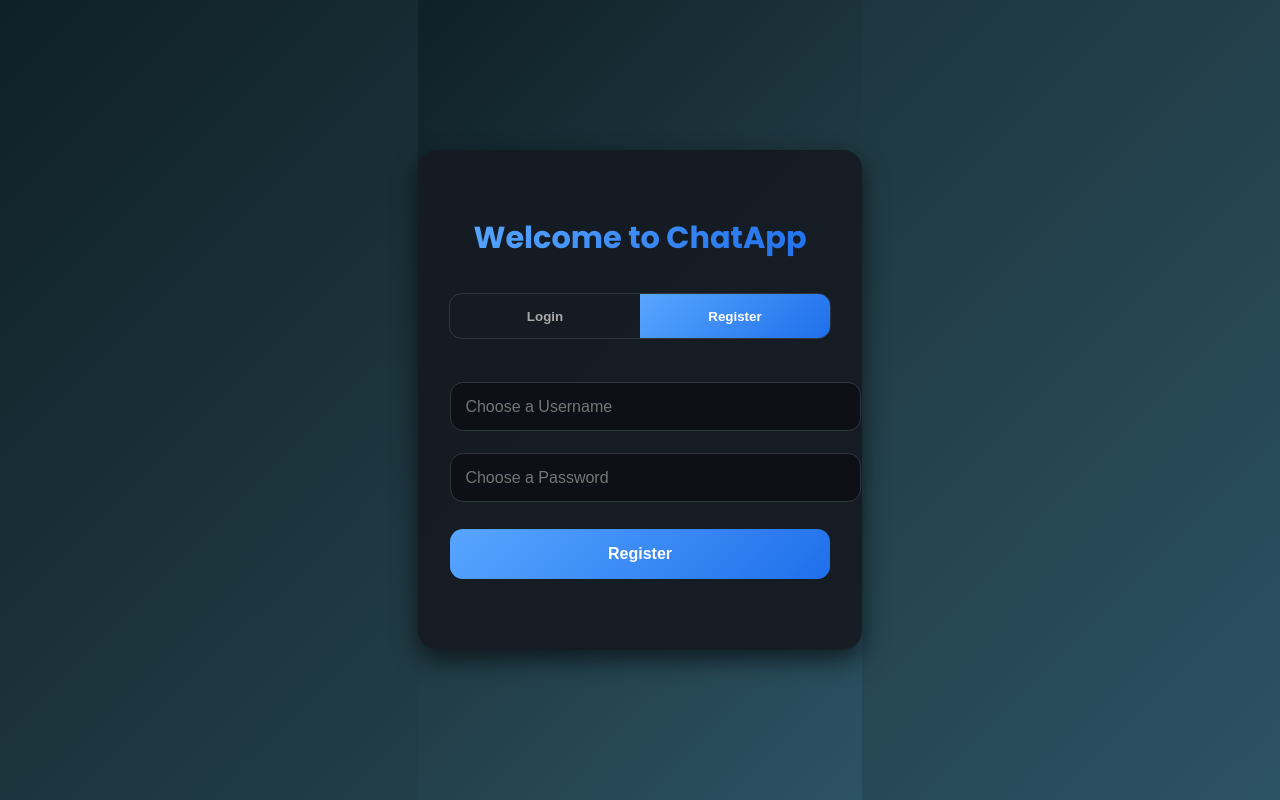
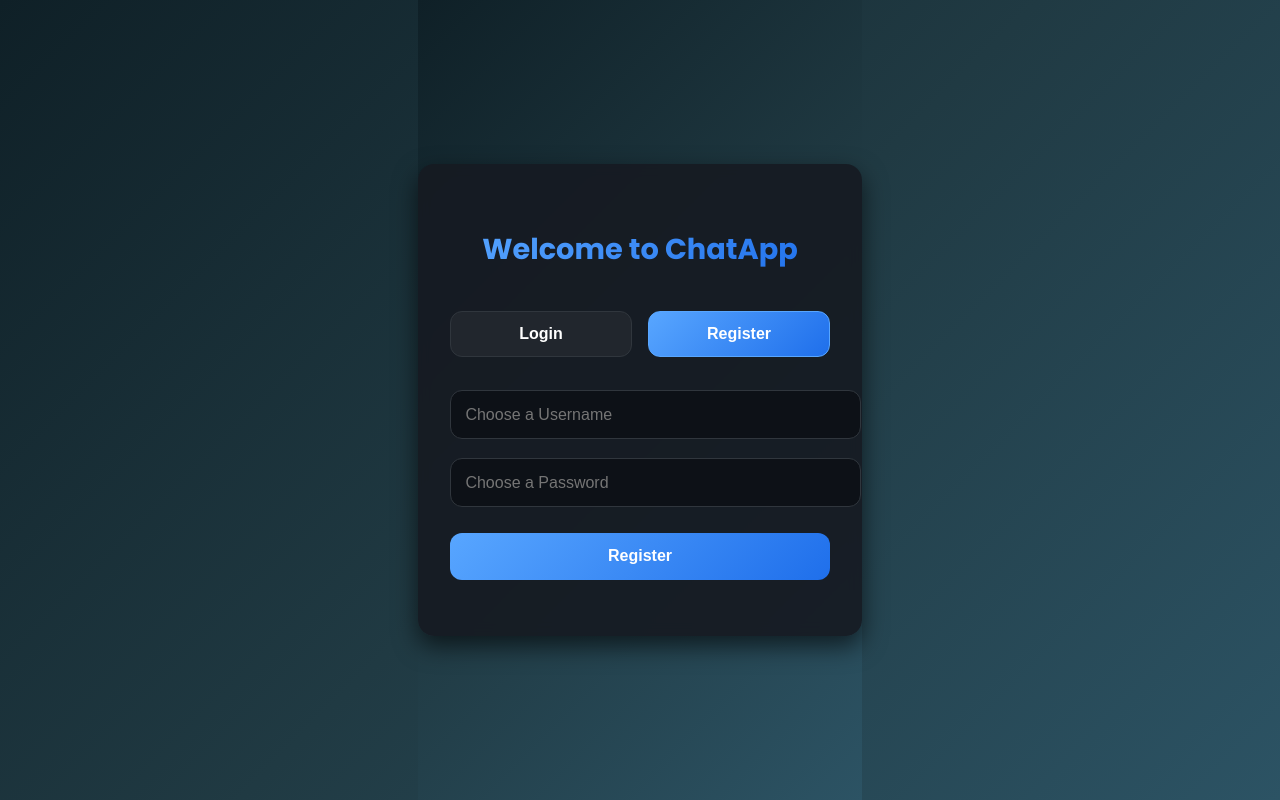
Before and after one commit to nikhilkumar118/Real-Time-Chat-Application, a website: page public/login.html in a window 1280 px wide. Both pictures are taken after a click on the button "Register". Drawn offline with Linux system fonts and the light colour scheme.

Commit message:
fixed the bugs in login page

```diff
--- a/public/login.html
+++ b/public/login.html
@@ -7,6 +7,7 @@
     <title>Realtime Chat - Login</title>
     <link href="https://fonts.googleapis.com/css2?family=Poppins:wght@400;600;700&display=swap" rel="stylesheet" />
     <style>
+        /* Full page setup */
         body,
         html {
             height: 100%;
@@ -14,75 +15,41 @@
             font-family: "Poppins", sans-serif;
             display: flex;
             justify-content: center;
+            /* center horizontally */
             align-items: center;
+            /* center vertically */
             background: linear-gradient(135deg, #0f2027, #203a43, #2c5364);
             color: #fff;
         }
 
+        /* Login card container */
         .login-container {
-    background: rgba(22, 27, 34, 0.95);
+            background: rgba(22, 27, 34, 0.92);
             padding: 2.5rem 2rem;
-    border-radius: 1.2rem;
+            border-radius: 1rem;
             box-shadow: 0 10px 25px rgba(0, 0, 0, 0.6);
             width: 100%;
             max-width: 380px;
             text-align: center;
             backdrop-filter: blur(6px);
-    display: flex;
-    flex-direction: column;
-    align-items: center;
         }
 
-  h2 {
-    font-size: 1.9rem;
+        /* Title */
+        .login-container h2 {
+            font-size: 1.8rem;
             font-weight: 700;
-    margin-bottom: 2rem;
+            margin-bottom: 1.5rem;
             background: linear-gradient(135deg, #58a6ff, #1f6feb);
             -webkit-background-clip: text;
             -webkit-text-fill-color: transparent;
         }
 
-  /* Toggle buttons */
-  .toggle-buttons {
-    display: flex;
-    justify-content: center;
-    align-items: center;
+        /* Input fields */
+        .login-container input {
             width: 100%;
-    margin-bottom: 2rem;
-    border: 1px solid #30363d;
-    border-radius: 0.8rem;
-    overflow: hidden;
-  }
-
-  .toggle-buttons button {
-    flex: 1;
-    padding: 0.9rem 0;
-    border: none;
-    background: transparent;
-    color: #aaa;
-    font-weight: 600;
-    cursor: pointer;
-    transition: all 0.2s ease;
-  }
-
-  .toggle-buttons button.active {
-    background: linear-gradient(135deg, #58a6ff, #1f6feb);
-    color: #fff;
-  }
-
-  /* Forms */
-  form {
-    width: 100%;
-    display: flex;
-    flex-direction: column;
-    align-items: center;
-  }
-
-  form input {
-    width: 100%;
-    margin: 0.7rem 0;
+            margin: 0.6rem 0;
             padding: 0.9rem;
-    border-radius: 0.8rem;
+            border-radius: 0.75rem;
             border: 1px solid #30363d;
             background: #0d1117;
             color: #fff;
@@ -90,18 +57,19 @@
             transition: all 0.2s ease;
         }
 
-  form input:focus {
+        .login-container input:focus {
             outline: none;
             border-color: #58a6ff;
-    box-shadow: 0 0 8px rgba(88, 166, 255, 0.5);
+            box-shadow: 0 0 8px rgba(88, 166, 255, 0.4);
         }
 
-  form button {
+        /* Buttons (Login/Register) */
+        .login-container button {
             width: 100%;
             margin-top: 1rem;
-    padding: 1rem;
+            padding: 0.9rem;
             border: none;
-    border-radius: 0.8rem;
+            border-radius: 0.75rem;
             background: linear-gradient(135deg, #58a6ff, #1f6feb);
             color: #fff;
             font-weight: 600;
@@ -110,18 +78,38 @@
             transition: transform 0.15s ease, box-shadow 0.2s ease;
         }
 
-  form button:hover {
+        .login-container button:hover {
             transform: translateY(-2px);
             box-shadow: 0 6px 15px rgba(31, 111, 235, 0.4);
         }
 
-  #error-message {
-    color: #ff6b6b;
-    margin-top: 1rem;
-    font-size: 0.9rem;
+        /* Toggle buttons (Login / Register tab) */
+        .toggle-buttons {
+            display: flex;
+            justify-content: space-between;
+            margin-bottom: 1.5rem;
+            gap: 1rem;
+        }
+
+        .toggle-buttons button {
+            flex: 1;
+            padding: 0.8rem;
+            border-radius: 0.75rem;
+            background: #21262d;
+            border: 1px solid #30363d;
+            color: #fff;
+            font-weight: 600;
+            cursor: pointer;
+            transition: all 0.2s ease;
+        }
+
+        .toggle-buttons button.active,
+        .toggle-buttons button:hover {
+            background: linear-gradient(135deg, #58a6ff, #1f6feb);
+            color: #fff;
+            border-color: #58a6ff;
         }
     </style>
-
 </head>
 
 <body>
@@ -148,7 +136,7 @@
       <button type="submit">Register</button>
     </form>
 
-    <p id="error-message"></p>
+    <p id="error-message" style="color: #ff6b6b; margin-top: 1rem;"></p>
   </div>
 
   <script>
@@ -158,6 +146,7 @@
     const registerForm = document.getElementById("register-form");
     const errorMsg = document.getElementById("error-message");
 
+    // Toggle logic
     function showLogin() {
       loginTab.classList.add("active");
       registerTab.classList.remove("active");
@@ -177,10 +166,52 @@
     loginTab.addEventListener("click", showLogin);
     registerTab.addEventListener("click", showRegister);
 
-    // URL param for landing
+    // Landing page mode param
     const params = new URLSearchParams(window.location.search);
-    if (params.get("mode") === "register") showRegister();
+    const mode = params.get("mode");
+    if (mode === "register") showRegister();
+
+    // ====== API Calls ======
+    async function apiPost(url, data) {
+      try {
+        const res = await fetch(url, {
+          method: "POST",
+          headers: { "Content-Type": "application/json" },
+          body: JSON.stringify(data),
+        });
+        return await res.json();
+      } catch (err) {
+        return { error: "Network error" };
+      }
+    }
+
+    // Handle login
+    loginForm.addEventListener("submit", async (e) => {
+      e.preventDefault();
+      const username = document.getElementById("login-username").value.trim();
+      const password = document.getElementById("login-password").value.trim();
+
+      const result = await apiPost("/api/login", { username, password });
+      if (result.ok) {
+        window.location.href = "/chat"; // redirect on success
+      } else {
+        errorMsg.textContent = result.error || "Login failed";
+      }
+    });
+
+    // Handle register
+    registerForm.addEventListener("submit", async (e) => {
+      e.preventDefault();
+      const username = document.getElementById("register-username").value.trim();
+      const password = document.getElementById("register-password").value.trim();
+
+      const result = await apiPost("/api/register", { username, password });
+      if (result.ok) {
+        window.location.href = "/chat"; // redirect on success
+      } else {
+        errorMsg.textContent = result.error || "Registration failed";
+      }
+    });
   </script>
 </body>
-
 </html>
```
Lines whose indentation alone changed are shown as unchanged.
